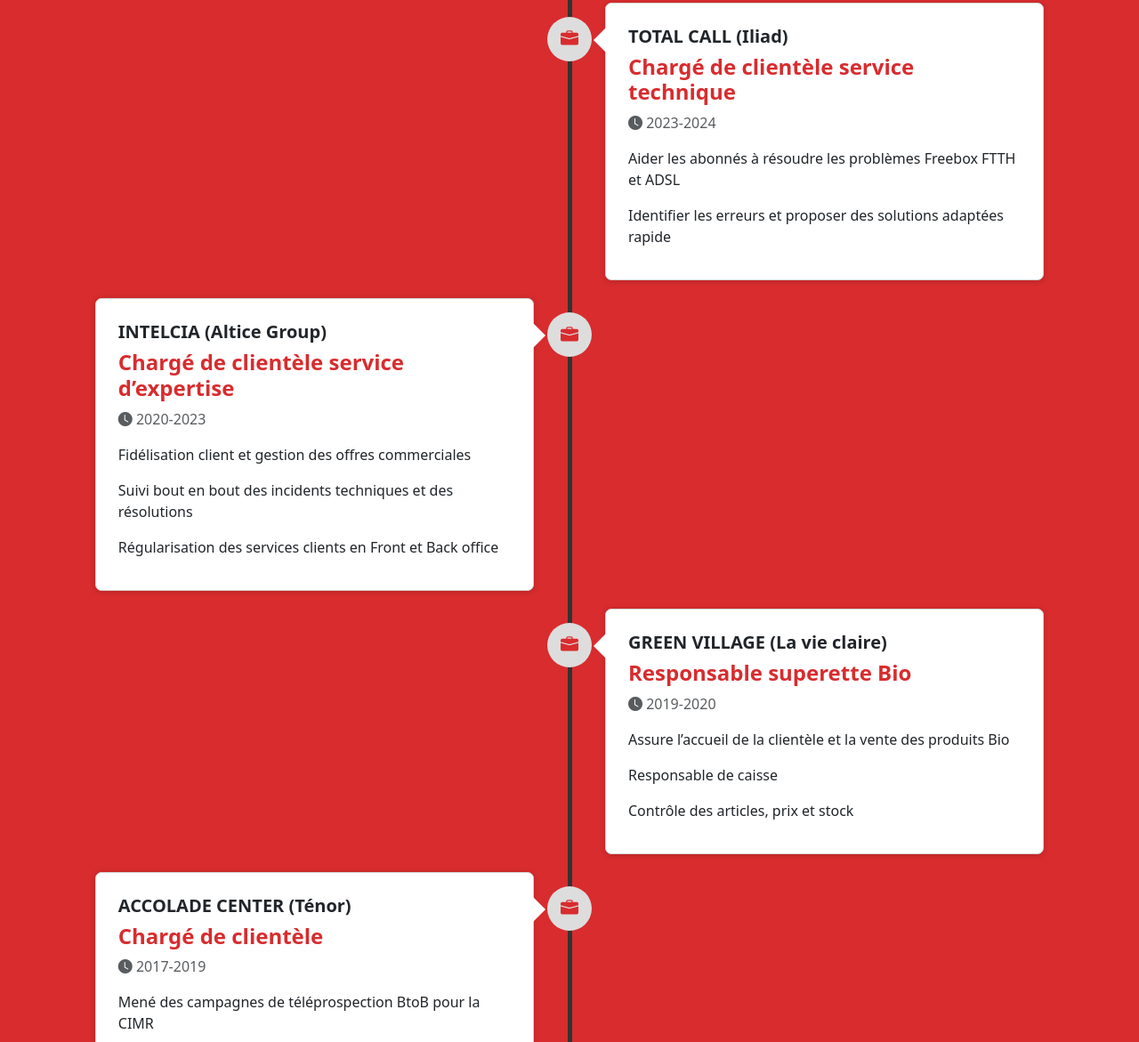
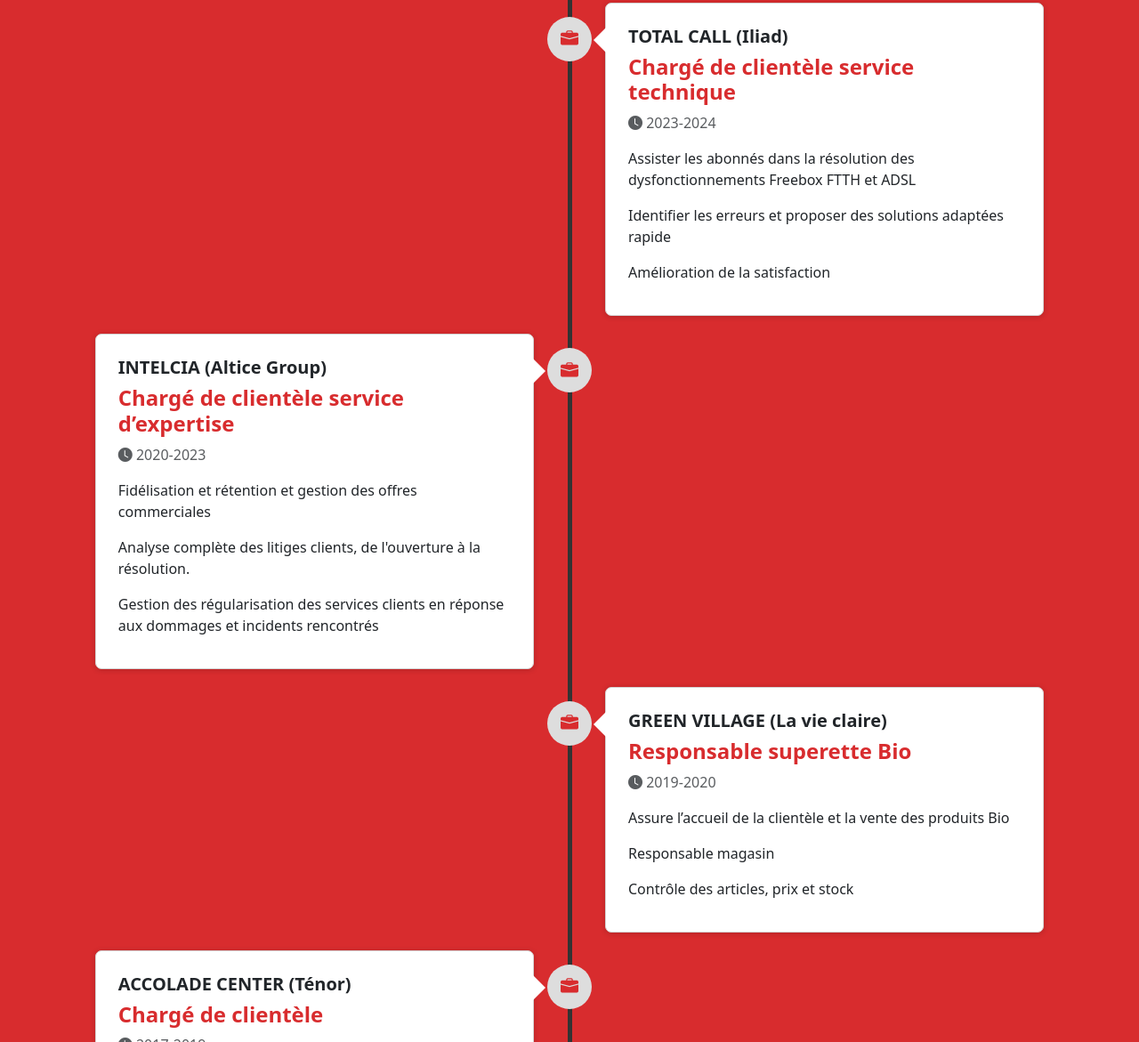
Before and after one commit to Adnaneraiti/cv, a plain HTML site: page index.html in a window 1280 px wide. Shown: the part 2017-3188 px from the top of the page at 89% size. Drawn offline with nearby package versions, Linux system fonts and the light colour scheme.

Commit message:
Update index.html

```diff
--- a/index.html
+++ b/index.html
@@ -160,8 +160,9 @@
                                     <p class="text-muted"><span class="bi bi-clock-fill"></span> 2023-2024</p>
                                 </div>
                                 <div class="timeline-body">
-                                    <P>Aider les abonnés à résoudre les problèmes Freebox FTTH et ADSL</P>
+                                    <P>Assister les abonnés dans la résolution des dysfonctionnements Freebox FTTH et ADSL</P>
                                     <P>Identifier les erreurs et proposer des solutions adaptées rapide</P>
+                                    <p>Amélioration de la satisfaction</p>
                                 </div>
                             </div>
                         </div>
@@ -177,9 +178,9 @@
                             <p class="text-muted"><span class="bi bi-clock-fill"></span> 2020-2023</p>
                         </div>
                         <div class="timeline-body">
-                            <P>Fidélisation client et gestion des offres commerciales</P>
-                            <P>Suivi bout en bout des incidents techniques et des résolutions</P>
-                            <p>Régularisation des services clients en Front et Back office</p>
+                            <P>Fidélisation et rétention et gestion des offres commerciales</P>
+                            <P>Analyse complète des litiges clients, de l'ouverture à la résolution.</P>
+                            <p>Gestion des régularisation des services clients en réponse aux dommages et incidents rencontrés</p>
                         </div>
                     </div>
                 </div>
@@ -195,7 +196,7 @@
                                 </div>
                                 <div class="timeline-body">
                                     <P>Assure l’accueil de la clientèle et la vente des produits Bio</P>
-                                    <P>Responsable de caisse</P>
+                                    <P>Responsable magasin</P>
                                     <P>Contrôle des articles, prix et stock</P>
                                 </div>
                             </div>
```
